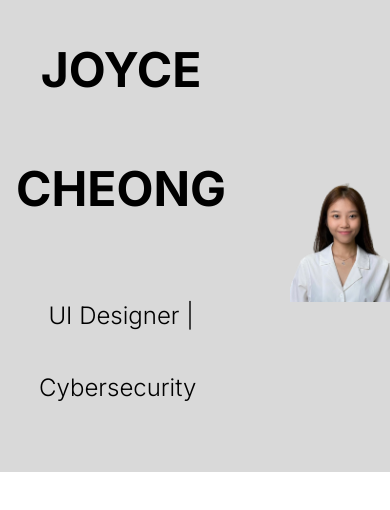
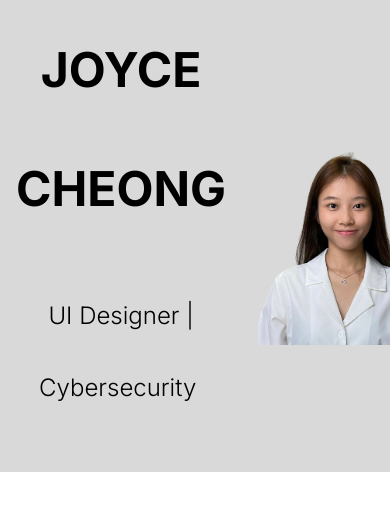
Before and after one commit to yaooo02/jiayao, a website built with Parcel: page index.html in a window 390 px wide. Shown: the part 86-596 px from the top of the page. Built offline with nearby package versions, Linux system fonts and the light colour scheme.

Commit message:
update pic padding

```diff
--- a/home-page.css
+++ b/home-page.css
@@ -120,8 +120,6 @@
 .my-pic {
   width: auto;
   height: auto;
-  padding-right: var(--dl-space-space-threeunits);
-  padding-left: var(--dl-space-space-threeunits);
 }
 .navbar-close-menu {
   display: flex;
@@ -198,8 +196,6 @@
     padding-bottom: var(--dl-space-space-unit);
   }
   .my-pic{
-    width: auto;
-    height: auto;
     min-width: 450px;
     /* min-height: 350px; */
     padding-right: var(--dl-space-space-threeunits);
@@ -250,8 +246,8 @@
     height: auto;
     min-width: 300px;
     /* min-height: 350px; */
-    padding-right: var(--dl-space-space-threeunits);
-    padding-left: var(--dl-space-space-threeunits);
+    padding-right: var(--dl-space-space-twounits);
+    padding-left: var(--dl-space-space-twounits);
   }
 }
 @media(max-width: 479px) {
@@ -269,8 +265,8 @@
     height: auto;
     min-width: 200px;
     /* min-height: 350px; */
-    padding-right: var(--dl-space-space-threeunits);
-    padding-left: var(--dl-space-space-threeunits);
+    padding-right: var(--dl-space-space-unit);
+    padding-left: var(--dl-space-space-unit);
   }
 }
 
```
